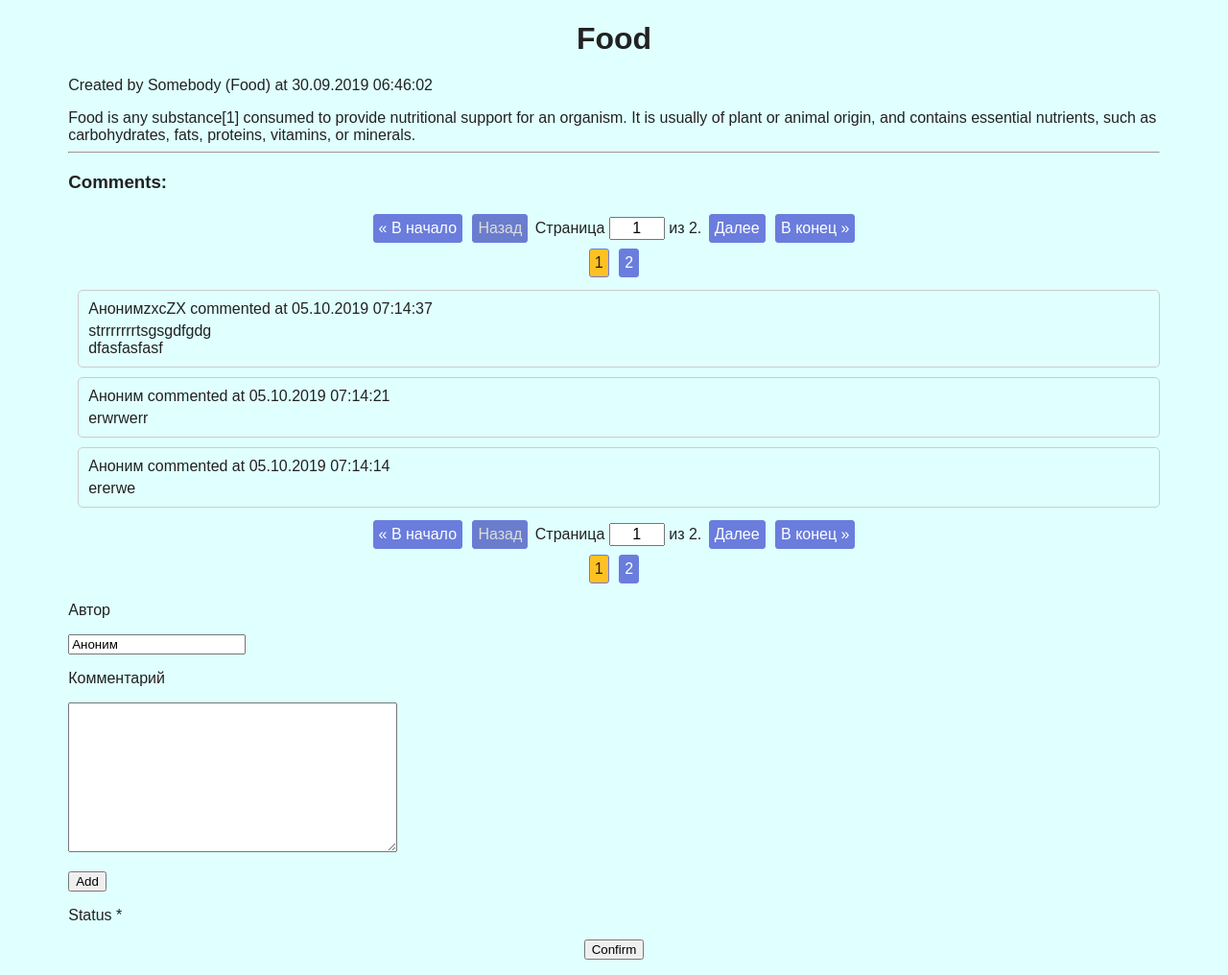
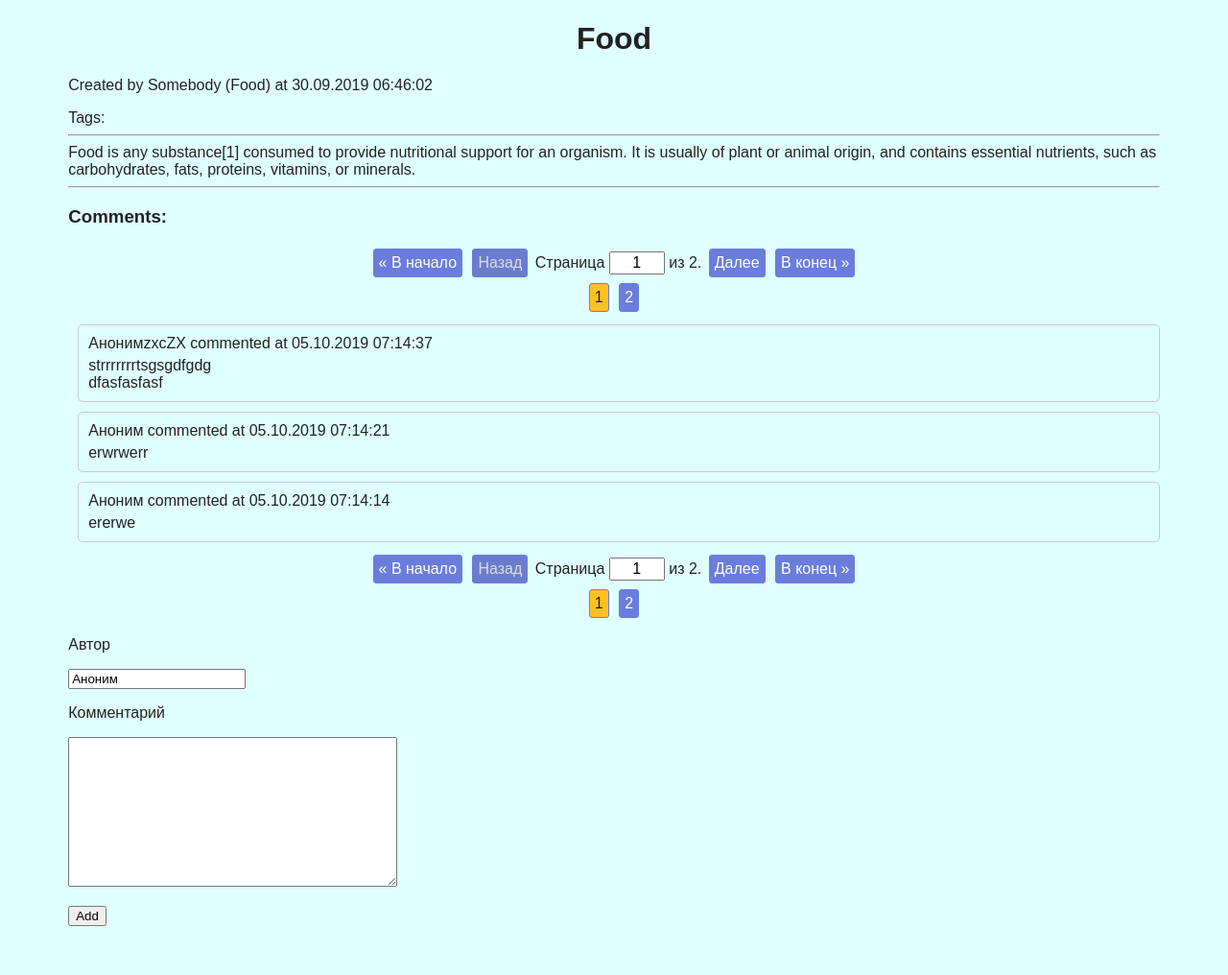
Before and after one commit to alisher1989/labor-work-2, a Django app: page /article/5/ in a window 1280 px wide. Shown: the part 38-1054 px from the top of the page at 96% size. After the commit the page ends 1003 px from the top, so only its background shows below. Run offline with Django 3.2, Linux system fonts and the light colour scheme; data comes from the database, SQL or seed files in the repository; data that the repository does not hold is empty; some libraries are stand-ins or nearby versions.

Commit message:
dobavil v create and update tagi

```diff
--- a/source/main/urls.py
+++ b/source/main/urls.py
@@ -30,5 +30,5 @@
     path('comment/add/', CommentCreateView.as_view(), name='comment_add'),
     path('comment/<int:pk>/edit/', CommentUpdateView.as_view(), name='comment_update'),
     path('comment/<int:pk>/delete/', CommentDeleteView.as_view(), name='comment_delete'),
-    path('article/<int:pk>/add-comment/', CommentForArticleCreateView.as_view(), name='article_comment_create')
+    path('article/<int:pk>/add-comment/', CommentForArticleCreateView.as_view(), name='article_comment_create'),
 ]
--- a/source/webapp/forms.py
+++ b/source/webapp/forms.py
@@ -4,9 +4,11 @@
 
 
 class ArticleForm(forms.ModelForm):
+    tags = forms.CharField(max_length=31, required=False, label='Tag')
+
     class Meta:
         model = Article
-        exclude = ['created_at', 'updated_at']
+        fields = ['title', 'text', 'author', 'category']
 
 
 class CommentForm(forms.ModelForm):
@@ -23,9 +25,3 @@
 
 class SimpleSearchForm(forms.Form):
     search = forms.CharField(max_length=100, required=False, label='Search')
-
-
-class TagForm(forms.ModelForm):
-    class Meta:
-        model = Tag
-        fields = ['name']
--- a/source/webapp/models.py
+++ b/source/webapp/models.py
@@ -7,7 +7,6 @@
 
     def __str__(self):
         return self.name
-
 
 
 class Article(models.Model):
--- a/source/webapp/templates/article/article.html
+++ b/source/webapp/templates/article/article.html
@@ -12,6 +12,10 @@
     <h1>{{ article.title }}</h1>
     <p>Created by {{ article.author }} ({{ article.category|default_if_none:'Без категории' }})
         at {{ article.created_at|date:'d.m.Y H:i:s' }}</p>
+    Tags: {% for tag in article.tags.all %}
+            <a href="?tag={{ tag.name }}"><b>{{ tag.name }}</b></a>
+            {% endfor %}
+    <hr>
     <div class="pre">{{ article.text }}</div>
     <hr/>
     <h3>Comments:</h3>
@@ -24,7 +28,6 @@
                 <p>{{ comment.author }} commented at {{ comment.created_at|date:'d.m.Y H:i:s' }}</p>
                 <div class="pre">{{ comment.text }}</div>
             </div>
-
         {% empty %}
             <p>No comments yet.</p>
         {% endfor %}
@@ -35,7 +38,4 @@
     <form action="{% url 'article_comment_create' article.pk %}" method="POST" id="add_comment">
         {% include 'partial/form.html' with button_text='Add' %}
     </form>
-    <form action="" method="POST" id="add_tag">
-        {% include 'partial/tag_form.html' with button_text='Add' %}
-    </form>
 {% endblock %}
--- a/source/webapp/templates/article/index.html
+++ b/source/webapp/templates/article/index.html
@@ -15,6 +15,9 @@
         <h2>{{ article.title }}</h2>
         <p>Created by {{ article.author }} ({{ article.category|default_if_none:'Без категории' }})
             at {{ article.created_at|date:'d.m.Y H:i:s' }}</p>
+        Tags: {% for tag in article.tags.all %}
+            <a href="?tag={{ tag.name }}"><b>{{ tag.name }}</b></a>
+            {% endfor %}
         <p>
             <a href="{% url 'article_view' article.pk %}">More...</a>
             <a href="{% url 'article_update' article.pk %}">Edit</a>
--- a/source/webapp/templates/partial/tag_form.html
+++ b/source/webapp/templates/partial/tag_form.html
@@ -1,14 +1,8 @@
-{% load  widget_tweaks %}
-{% csrf_token %}
-
-{% for error in form.not_field_errors %}
-<p class="form-error">{{ error }}</p>
-{% endfor %}
-
-<p><label for="{{ form.status.id_for_label }}">Status *</label></p>
-<p>{{ form.status|add_class:"form-control" }}</p>
-{% for error in form.status.errors %}
-    <p class="form-error">{{ errors }}</p>
-{% endfor %}
-
-<p class="text-center"><input type="submit" value="Confirm" class="btn btn-primary"></p>
+<form class="text-center" action="" method="GET">
+    <label for="{{ form.tags.id_for_label }}">{{ form.tags.label }}:</label>
+    {{ form.search }}
+    <input type="submit" value="Add tag">
+    {% for error in form.tags.errors %}
+        <p class="form-error">{{ error }}</p>
+    {% endfor %}
+</form>
--- a/source/webapp/views/article_views.py
+++ b/source/webapp/views/article_views.py
@@ -1,4 +1,6 @@
 from django.db.models import Q
+from django.http import HttpResponse
+from django.shortcuts import get_object_or_404, redirect, render
 
 from django.urls import reverse, reverse_lazy
 from django.utils.http import urlencode
@@ -6,7 +8,7 @@
     UpdateView, DeleteView
 
 from webapp.forms import ArticleForm, ArticleCommentForm, SimpleSearchForm
-from webapp.models import Article
+from webapp.models import Article, Tag
 from django.core.paginator import Paginator
 
 
@@ -24,6 +26,7 @@
         return super().get(request, *args, **kwargs)
 
     def get_context_data(self, *, object_list=None, **kwargs):
+        print(self.request.GET)
         context = super().get_context_data(object_list=object_list, **kwargs)
         context['form'] = self.form
         if self.search_value:
@@ -33,7 +36,8 @@
     def get_queryset(self):
         queryset = super().get_queryset()
         if self.search_value:
-            query = Q(title__icontains=self.search_value) | Q(author__icontains=self.search_value)
+            query = Q(title__icontains=self.search_value) | Q(author__icontains=self.search_value)\
+                    | Q(tags__name__iexact=self.search_value)
             queryset = queryset.filter(query)
         return queryset
 
@@ -53,6 +57,7 @@
     def get_context_data(self, **kwargs):
         context = super().get_context_data(**kwargs)
         article = self.object
+        print(self.request.GET)
         context['form'] = ArticleCommentForm()
         comments = article.comments.order_by('-created_at')
         self.paginate_comments_to_context(comments, context)
@@ -67,14 +72,35 @@
         context['comments'] = page.object_list
         context['is_paginated'] = page.has_other_pages()
 
+    # def get_queryset(self):
+    #     queryset = super().get_queryset()
+    #     query = self.object.tags.filter(name__iexact=self.object.tags.name)
+    #     return queryset
+    #
+    # def get_success_url(self):
+    #     return reverse('index')
+
 
 class ArticleCreateView(CreateView):
     form_class = ArticleForm
     model = Article
     template_name = 'article/create.html'
+    key_kwarg = 'pk'
+    redirect_url = 'article_view'
 
     def get_success_url(self):
-        return reverse('article_view', kwargs={'pk': self.object.pk})
+        return reverse('article_view', kwargs={self.key_kwarg: self.object.pk})
+
+    def form_valid(self, form):
+        self.object = form.save()
+        self.add_tags()
+        return redirect(self.get_success_url())
+
+    def add_tags(self):
+        tags = self.request.POST.get('tags').split(',')
+        for tag in tags:
+            tag, _ = Tag.objects.get_or_create(name=tag)
+            self.object.tags.add(tag)
 
 
 class ArticleUpdateView(UpdateView):
@@ -86,6 +112,33 @@
     def get_success_url(self):
         return reverse('article_view', kwargs={'pk': self.object.pk})
 
+    def form_valid(self, form):
+        self.object = form.save()
+        self.get_form()
+        self.tag_clear()
+        return redirect(self.get_success_url())
+
+    def add_tags(self):
+        tags = self.request.POST.get('tags').split(',')
+        for tag in tags:
+            tag, _ = Tag.objects.get_or_create(name=tag)
+            self.object.tags.add(tag)
+
+    def tag_clear(self):
+        clear = self.object.tags.clear()
+        self.add_tags()
+        return clear
+
+    def get_form(self, form_class=None):
+        form = super().get_form(form_class=None)
+        tags = list(self.object.tags.all().values('name'))
+        print()
+        tags_str = ''
+        for tag in tags:
+            tags_str += tag['name'] + ','
+        form.fields['tags'].initial = tags_str
+        return form
+
 
 class ArticleDeleteView(DeleteView):
     model = Article
```
Also changed, not shown: source/webapp/views/__init__.py (line endings or trailing spaces), source/webapp/views/comment_views.py (line endings or trailing spaces).
